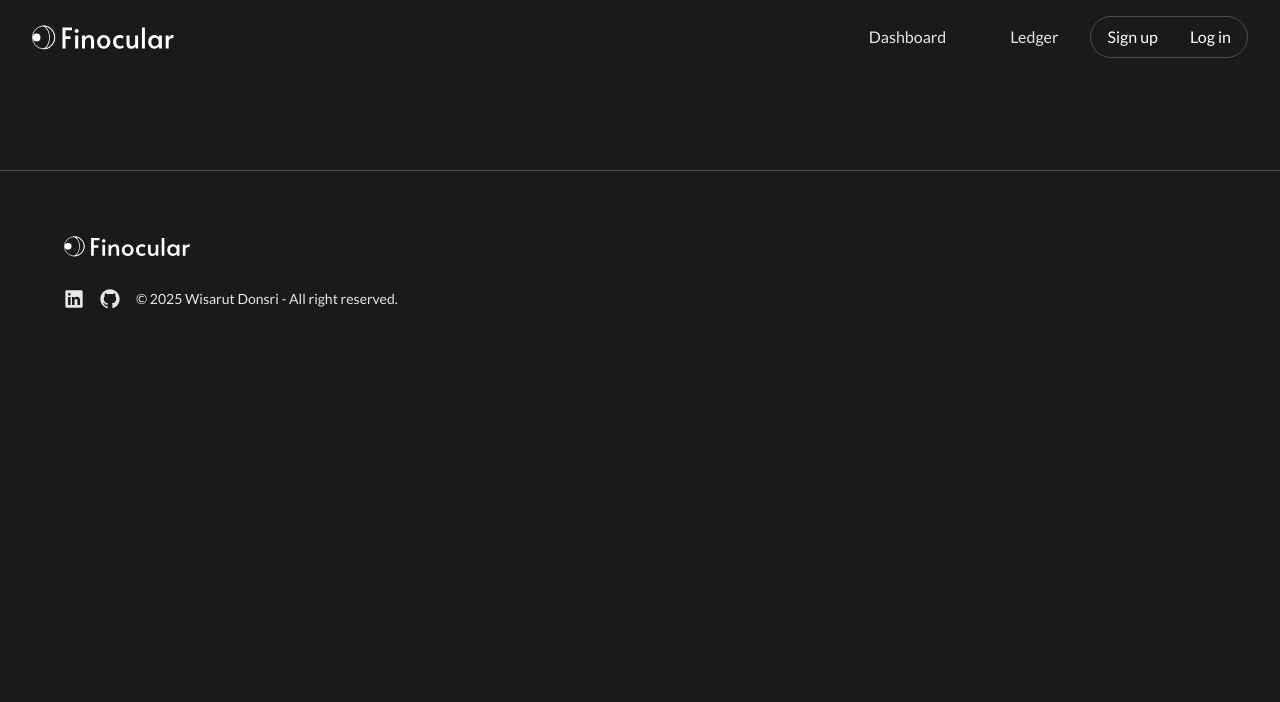
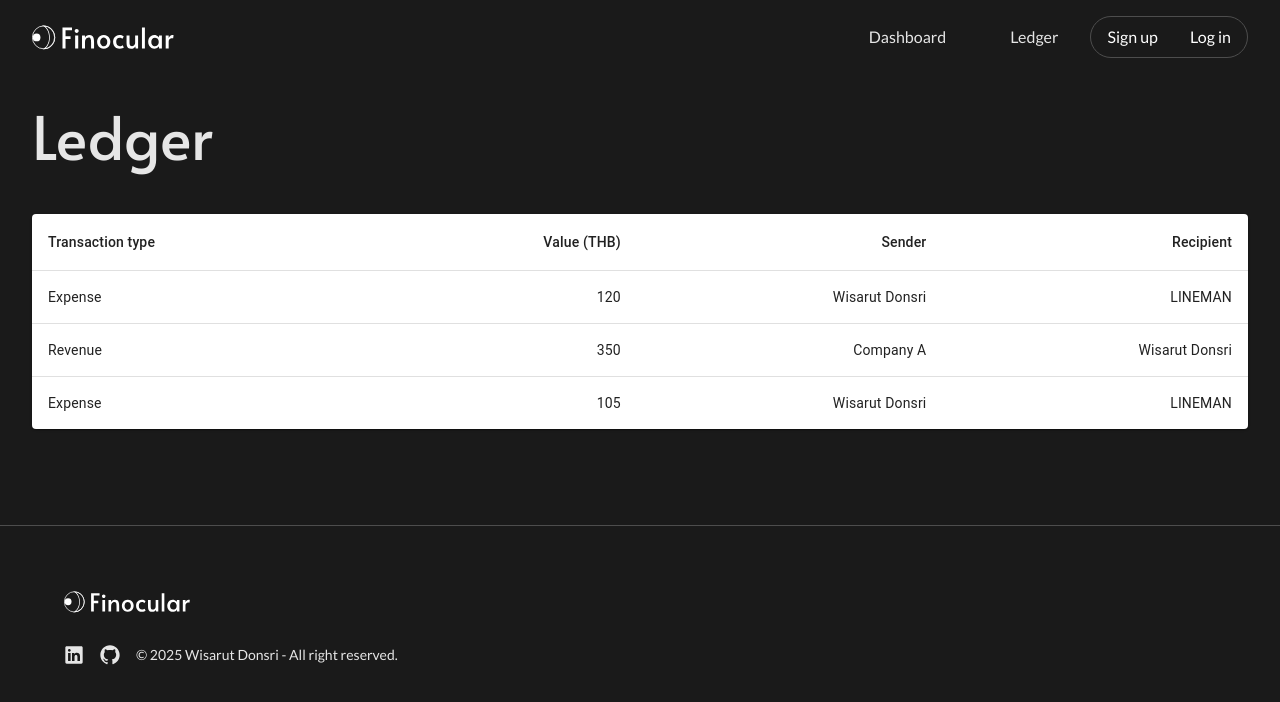
Before and after one commit to dwisarut/finocular, a React (Vite) app: page /ledger in a window 1280 px wide. Shown: the top 702 px of the page. Built offline with nearby package versions, Linux system fonts and the light colour scheme.

Commit message:
feat: add header in each page, ledger table and table function with supabase mock

```diff
--- a/src/components/Dashboard.tsx
+++ b/src/components/Dashboard.tsx
@@ -4,7 +4,11 @@ import { Link } from "react-router-dom";
 const Dashboard = () => {
   return (
     <>
-      <div className="flex flex-col container"></div>
+      <div className="flex flex-col container">
+        <h1 className="text-contrast-text text-6xl m-8 ml-0 pb-4 w-3xl h-auto alata">
+          Dashboard
+        </h1>
+      </div>
       <footer className="border-t border-border mt-24">
         <div className="flex container flex-col mt-8 mb-8">
           <a href="/" className="flex w-fit h-fit">
--- a/src/components/Ledger.tsx
+++ b/src/components/Ledger.tsx
@@ -1,10 +1,16 @@
 import { LinkedInLogoIcon, GitHubLogoIcon } from "@radix-ui/react-icons";
 import { Link } from "react-router-dom";
+import LedgerTable from "./LedgerTable";
 
 const Ledger = () => {
   return (
     <>
-      <div className="flex flex-col container"></div>
+      <div className="flex flex-col container">
+        <h1 className="text-contrast-text text-6xl m-8 ml-0 pb-4 w-3xl h-auto alata">
+          Ledger
+        </h1>
+        <LedgerTable />
+      </div>
       <footer className="border-t border-border mt-24">
         <div className="flex container flex-col mt-8 mb-8">
           <a href="/" className="flex w-fit h-fit">
--- /dev/null
+++ b/src/components/LedgerTable.tsx
@@ -0,0 +1,68 @@
+import Table from "@mui/material/Table";
+import TableBody from "@mui/material/TableBody";
+import TableCell from "@mui/material/TableCell";
+import TableContainer from "@mui/material/TableContainer";
+import TableHead from "@mui/material/TableHead";
+import TableRow from "@mui/material/TableRow";
+import Paper from "@mui/material/Paper";
+
+// PLACEHOLDER
+
+// interface TransactionData {
+//   type: "Revenue" | "Expense";
+//   value: number;
+//   sender: string;
+//   recipient: string;
+// }
+
+const FetchData = (
+  type: "Revenue" | "Expense",
+  value: number,
+  sender: string,
+  recipient: string
+) => {
+  // Probably fetch something from supabase
+  return { type, value, sender, recipient };
+};
+
+const rows = [
+  FetchData("Expense", 120, "Wisarut Donsri", "LINEMAN"),
+  FetchData("Revenue", 350, "Company A", "Wisarut Donsri"),
+  FetchData("Expense", 105, "Wisarut Donsri", "LINEMAN"),
+];
+
+const LedgerTable = () => {
+  return (
+    <>
+      <TableContainer component={Paper}>
+        <Table sx={{ minWidth: 650 }} aria-label="simple table">
+          <TableHead>
+            <TableRow>
+              <TableCell>Transaction type</TableCell>
+              <TableCell align="right">Value&nbsp;(THB)</TableCell>
+              <TableCell align="right">Sender</TableCell>
+              <TableCell align="right">Recipient</TableCell>
+            </TableRow>
+          </TableHead>
+          <TableBody>
+            {rows.map((row) => (
+              <TableRow
+                key={row.type}
+                sx={{ "&:last-child td, &:last-child th": { border: 0 } }}
+              >
+                <TableCell component="th" scope="row">
+                  {row.type}
+                </TableCell>
+                <TableCell align="right">{row.value}</TableCell>
+                <TableCell align="right">{row.sender}</TableCell>
+                <TableCell align="right">{row.recipient}</TableCell>
+              </TableRow>
+            ))}
+          </TableBody>
+        </Table>
+      </TableContainer>
+    </>
+  );
+};
+
+export default LedgerTable;
```
